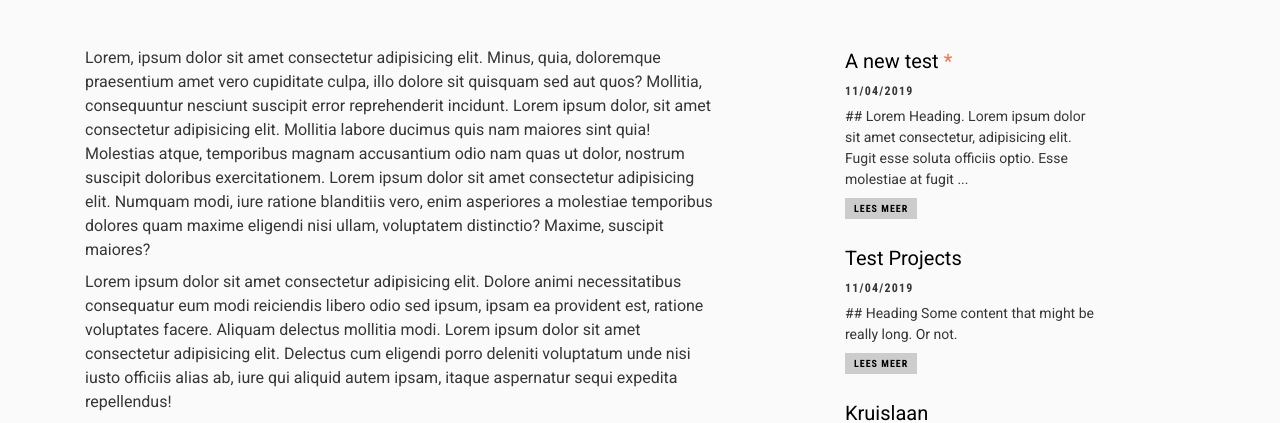
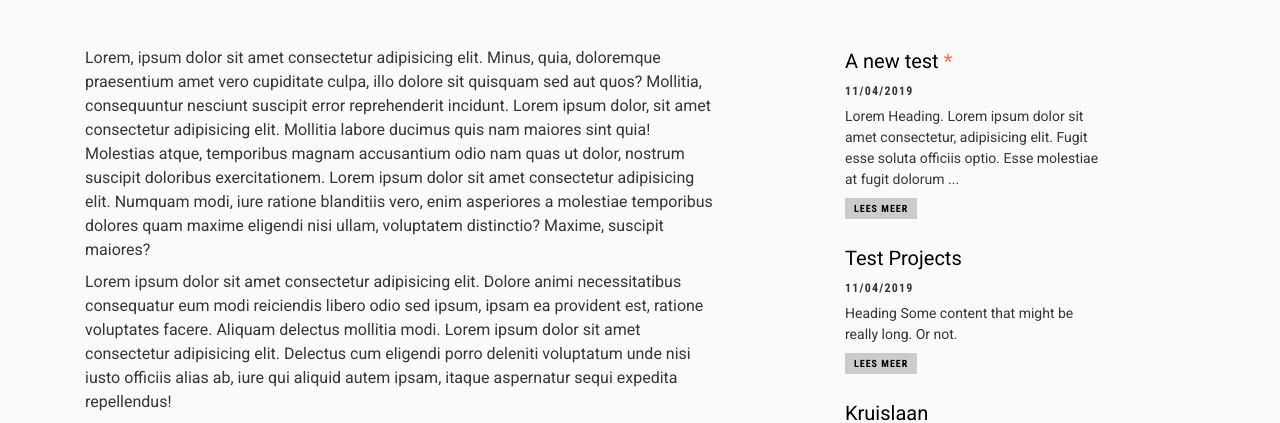
Before and after one commit to jessevdp/nnaoc.website, a Jekyll site: the page built from _projects/2019-02-27-thermonoord.md, in a window 1280 px wide. Shown: the part 536-959 px from the top of the page. Built offline with Jekyll 4.4.1, drawn with Linux system fonts in a browser that asks for light colours.

Commit message:
:bug: Fix mardown syntax showing in 'project' previews

```diff
--- a/_layouts/project.html
+++ b/_layouts/project.html
@@ -33,11 +33,11 @@
                             {{ project.title }}
                             {% if project.is_featured %}
                             <span class="t-accent">*</span>
-                            {% endif%}
+                            {% endif %}
                         </h3>
                         <h6 class="mt-1 mb-2 t-secondary">{{ project.date | date: '%d/%m/%Y' }}</h6>
                         <p class="text-small">
-                            {{ project.content | strip_html | truncatewords: 20, " ..." }}
+                            {{ project.content | markdownify | strip_html | truncatewords: 20, " ..." }}
                         </p>
                         <a href="{{ project.url }}" class="btn btn-light btn-small mt-2">Lees meer</a>
                     </div>
--- a/pages/home.html
+++ b/pages/home.html
@@ -48,7 +48,7 @@ navbar-bg: transparent
                     </h3>
                     <h6 class="mt-1 mb-2 t-secondary">{{ project.date | date: '%d/%m/%Y' }}</h6>
                     <p class="text-small">
-                        {{ project.content | strip_html | truncatewords: 38, " ..." }}
+                        {{ project.content | markdownify | strip_html | truncatewords: 38, " ..." }}
                     </p>
                     <a href="{{ project.url }}" class="btn btn-light mt-3">Lees meer</a>
                 </div>
--- a/pages/projects.html
+++ b/pages/projects.html
@@ -34,7 +34,7 @@ navbar-bg: regular
                     </h2>
                     <h5 class="mt-1 mb-3 t-secondary">{{ project.date | date: '%d/%m/%Y' }}</h5>
                     <p>
-                        {{ project.content | strip_html | truncatewords: 50, " ..." }}
+                        {{ project.content | markdownify | strip_html | truncatewords: 50, " ..." }}
                     </p>
                     <a href="{{ project.url }}" class="btn btn-accent mt-3">Lees meer</a>
                 </div>
@@ -58,7 +58,7 @@ navbar-bg: regular
                     </h3>
                     <h6 class="mt-1 mb-2 t-secondary">{{ project.date | date: '%d/%m/%Y' }}</h6>
                     <p class="text-small">
-                        {{ project.content | strip_html | truncatewords: 40, " ..." }}
+                        {{ project.content | markdownify | strip_html | truncatewords: 40, " ..." }}
                     </p>
                     <a href="{{ project.url }}" class="btn btn-light mt-3">Lees meer</a>
                 </div>
```
